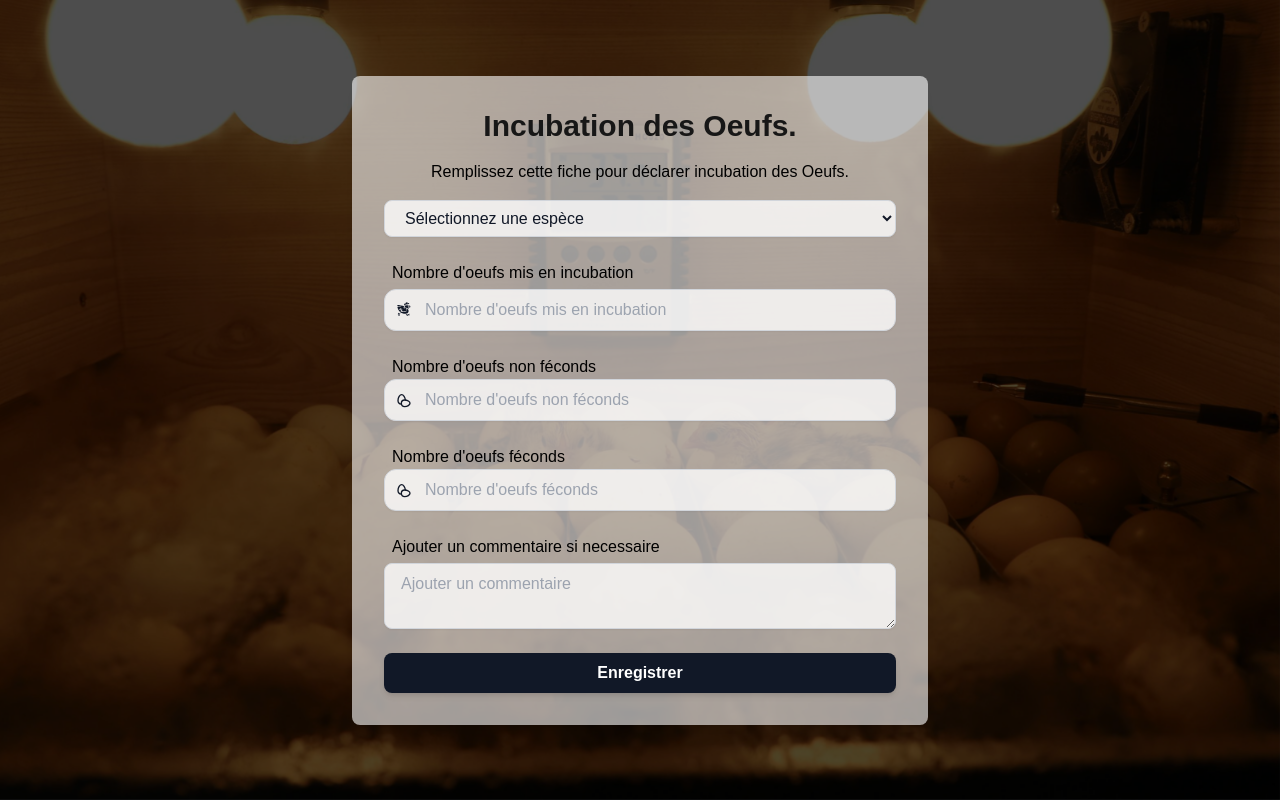
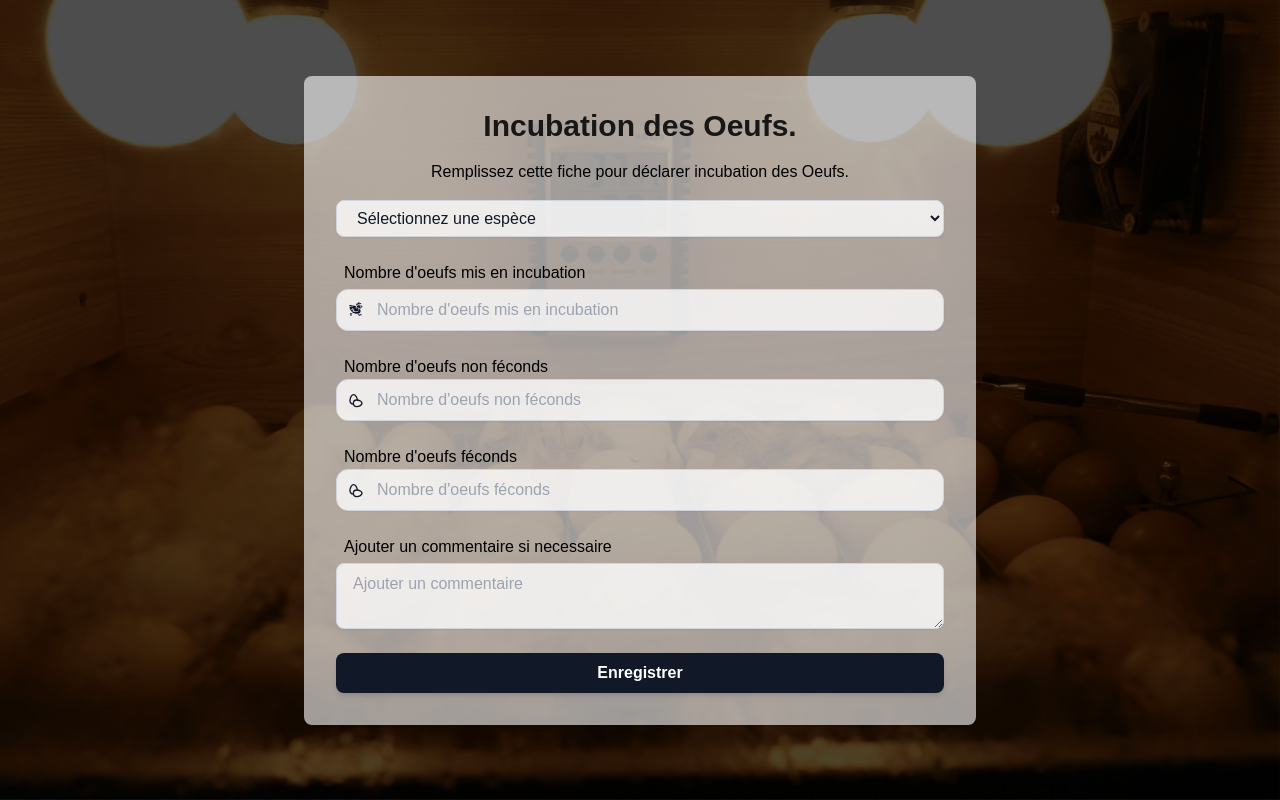
Before and after one commit to azizben01/farminterface, a Next.js app: page /incubation in a window 1280 px wide. Built offline with nearby package versions, Linux system fonts and the light colour scheme.

Commit message:
responsiveness

```diff
--- a/app/incubation/page.tsx
+++ b/app/incubation/page.tsx
@@ -123,7 +123,7 @@ const Incubation = () => {
       {/* Gradient Overlay */}
       <div className="absolute inset-0 bg-gradient-to-b from-black via-black to-black opacity-70" />
 
-      <div className="relative bg-white bg-opacity-60 p-4 sm:p-6 md:p-8 rounded-lg shadow-lg w-full max-w-sm sm:max-w-md md:max-w-lg lg:max-w-xl max-h-screen overflow-y-auto">
+      <div className="relative bg-white bg-opacity-60 p-4 sm:p-6 md:p-8 rounded-lg shadow-lg max-w-md sm:max-w-lg md:max-w-xl lg:max-w-2xl w-full max-h-lg h-full">
         <h1 className="text-2xl sm:text-3xl font-bold text-custom-gray1 mb-4 text-center">
           Incubation des Oeufs.
         </h1>
```
